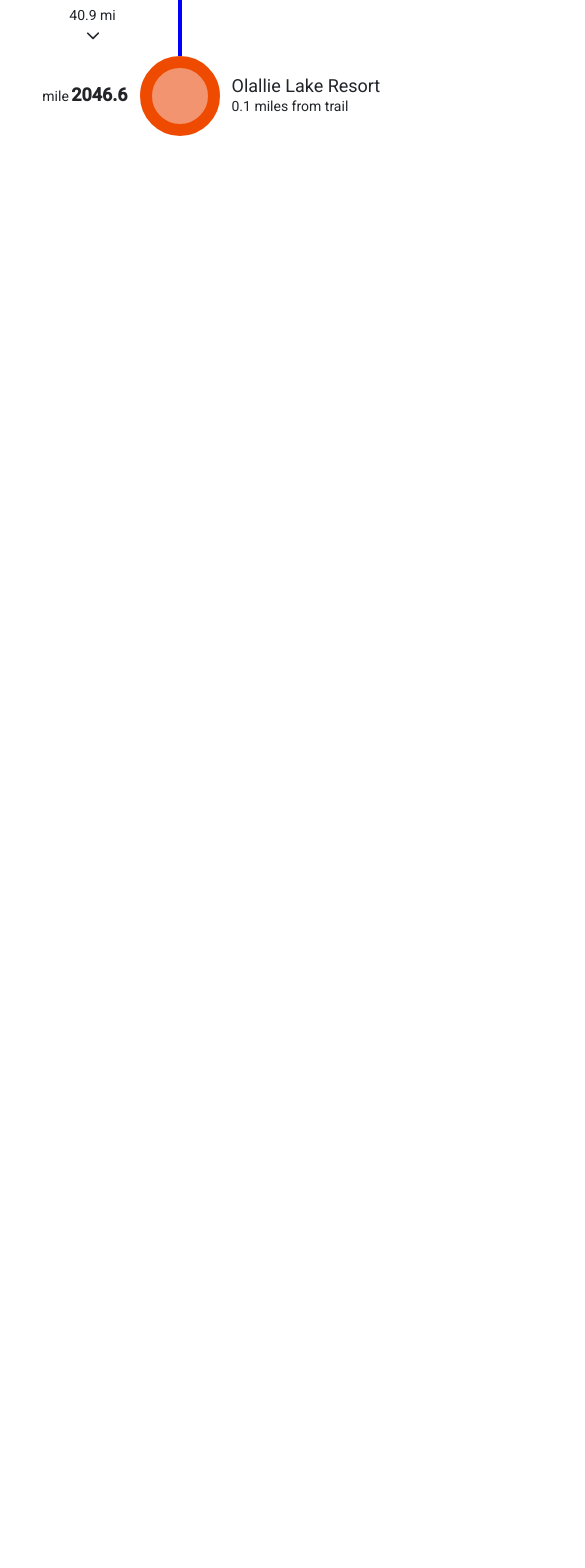
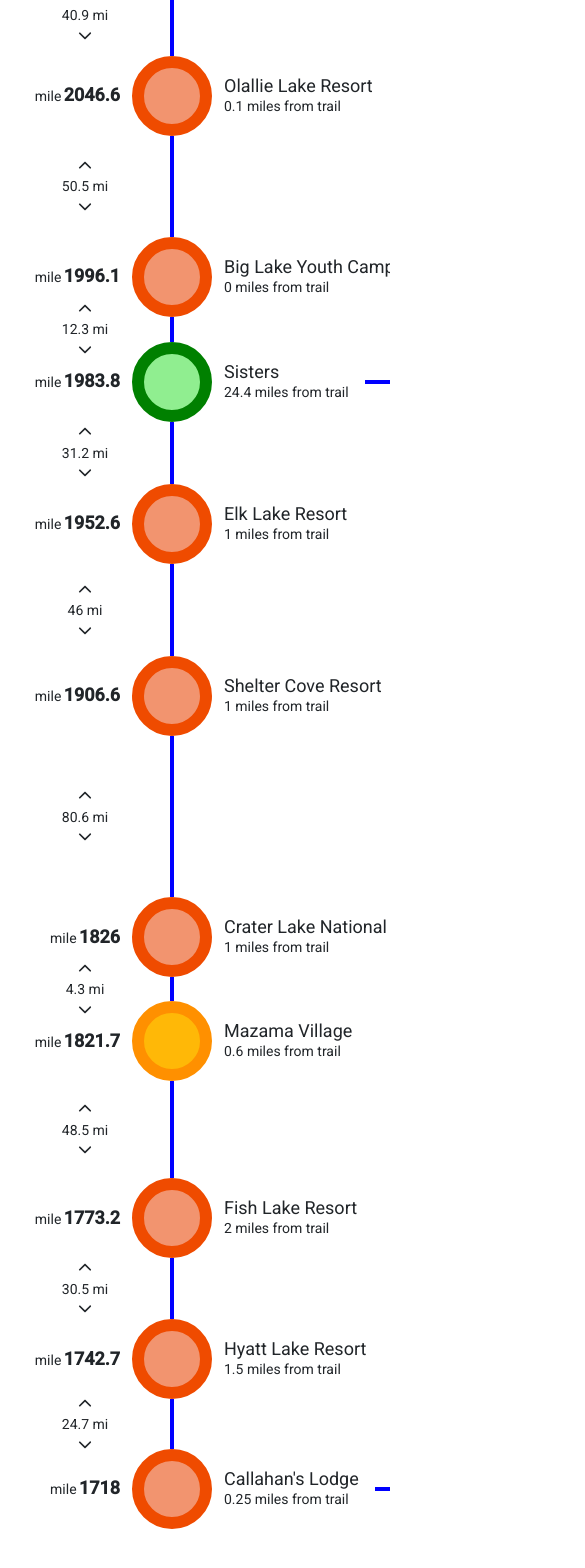
Before and after one commit to NicolasDontigny/thru-hiking-bigfoot, an Angular app: page / in a window 390 px wide. Shown: the part 1954-3522 px from the top of the page, 585 px wide, since content can reach past the window. Before the commit the page ends 2150 px from the top, so only its background shows below. Built offline with nearby package versions, Linux system fonts and the light colour scheme.

Commit message:
Made responsive with temporary solution

```diff
--- a/src/app/app.component.html
+++ b/src/app/app.component.html
@@ -6,6 +6,6 @@
   <span class="toolbar-spacer"></span>
 </mat-toolbar>
 
-<div class="container pt-3 pb-5">
+<div class="container pt-3 pb-5 px-0">
   <router-outlet></router-outlet>
 </div>
--- a/src/app/app.component.less
+++ b/src/app/app.component.less
@@ -5,3 +5,8 @@
 .toolbar-primary {
   font-size: 2.4rem;
 }
+
+.container {
+  width: 100vw;
+  max-width: 100vw;
+}
--- a/src/app/pages/home/home.component.less
+++ b/src/app/pages/home/home.component.less
@@ -0,0 +1,3 @@
+#home-timeline-container {
+  overflow-x: auto;
+}
--- a/src/app/pages/home/home.component.ts
+++ b/src/app/pages/home/home.component.ts
@@ -289,8 +289,8 @@
           description: '',
           icons: {
             favorite: false,
-            camping: false,
-            lodging: false,
+            camping: true,
+            lodging: true,
             restaurants: false,
             grocery: false,
             gearShop: false,
@@ -299,5 +299,294 @@
         },
       ],
     },
+    {
+      mileMarker: 1996.1,
+      locations: [
+        {
+          name: 'Big Lake Youth Camp',
+          milesFromTrail: 0,
+          locationType: ResupplyLocationType.resort,
+          resupplyType: ResupplyType.red,
+          description: '',
+          icons: {
+            favorite: true,
+            camping: false,
+            lodging: false,
+            restaurants: true,
+            grocery: false,
+            gearShop: false,
+            postOffice: true,
+          },
+        },
+      ],
+    },
+    {
+      mileMarker: 1983.8,
+      locations: [
+        {
+          // Also at 2000.9
+          name: 'Sisters',
+          milesFromTrail: 24.4,
+          locationType: ResupplyLocationType.town,
+          resupplyType: ResupplyType.green,
+          description: '',
+          icons: {
+            favorite: true,
+            camping: true,
+            lodging: true,
+            restaurants: true,
+            grocery: true,
+            gearShop: true,
+            postOffice: true,
+          },
+        },
+        {
+          // Also at 2000.9
+          name: 'Bend',
+          milesFromTrail: 38.1,
+          locationType: ResupplyLocationType.town,
+          resupplyType: ResupplyType.green,
+          description: '',
+          icons: {
+            favorite: false,
+            camping: true,
+            lodging: true,
+            restaurants: true,
+            grocery: true,
+            gearShop: true,
+            postOffice: true,
+          },
+        },
+      ],
+    },
+    {
+      mileMarker: 1952.6,
+      locations: [
+        {
+          name: 'Elk Lake Resort',
+          milesFromTrail: 1,
+          locationType: ResupplyLocationType.resort,
+          resupplyType: ResupplyType.red,
+          description: '',
+          icons: {
+            favorite: false,
+            camping: false,
+            lodging: true,
+            restaurants: true,
+            grocery: false,
+            gearShop: false,
+            postOffice: false,
+          },
+        },
+      ],
+    },
+    {
+      mileMarker: 1906.6,
+      locations: [
+        {
+          name: 'Shelter Cove Resort',
+          milesFromTrail: 1,
+          locationType: ResupplyLocationType.resort,
+          resupplyType: ResupplyType.red,
+          description: '',
+          icons: {
+            favorite: false,
+            camping: false,
+            lodging: true,
+            restaurants: true,
+            grocery: false,
+            gearShop: false,
+            postOffice: true,
+          },
+        },
+      ],
+    },
+    {
+      mileMarker: 1826,
+      locations: [
+        {
+          name: 'Crater Lake National Park',
+          // Need to verify
+          milesFromTrail: 1,
+          locationType: ResupplyLocationType.village,
+          resupplyType: ResupplyType.red,
+          description: '',
+          icons: {
+            favorite: false,
+            camping: false,
+            lodging: true,
+            restaurants: true,
+            grocery: false,
+            gearShop: false,
+            postOffice: true,
+          },
+        },
+      ],
+    },
+    {
+      mileMarker: 1821.7,
+      locations: [
+        {
+          name: 'Mazama Village',
+          milesFromTrail: 0.6,
+          locationType: ResupplyLocationType.village,
+          resupplyType: ResupplyType.orange,
+          description: '',
+          icons: {
+            favorite: false,
+            camping: true,
+            lodging: false,
+            restaurants: true,
+            grocery: false,
+            gearShop: false,
+            // Not Post Office
+            postOffice: true,
+          },
+        },
+      ],
+    },
+    {
+      mileMarker: 1773.2,
+      locations: [
+        {
+          name: 'Fish Lake Resort',
+          milesFromTrail: 2,
+          locationType: ResupplyLocationType.resort,
+          resupplyType: ResupplyType.red,
+          description: '',
+          icons: {
+            favorite: false,
+            camping: false,
+            lodging: true,
+            restaurants: true,
+            grocery: false,
+            gearShop: false,
+            postOffice: false,
+          },
+        },
+      ],
+    },
+    {
+      mileMarker: 1742.7,
+      locations: [
+        {
+          name: 'Hyatt Lake Resort',
+          milesFromTrail: 1.5,
+          locationType: ResupplyLocationType.resort,
+          resupplyType: ResupplyType.red,
+          description: '',
+          icons: {
+            favorite: false,
+            camping: false,
+            lodging: true,
+            restaurants: true,
+            grocery: false,
+            gearShop: false,
+            postOffice: false,
+          },
+        },
+      ],
+    },
+    {
+      mileMarker: 1718,
+      locations: [
+        {
+          name: 'Callahan\'s Lodge',
+          milesFromTrail: 0.25,
+          locationType: ResupplyLocationType.resort,
+          resupplyType: ResupplyType.red,
+          description: '',
+          icons: {
+            // Need more info
+            favorite: false,
+            camping: true,
+            lodging: true,
+            restaurants: true,
+            grocery: false,
+            gearShop: false,
+            postOffice: true,
+          },
+        },
+        {
+          name: 'Ashland',
+          milesFromTrail: 11,
+          locationType: ResupplyLocationType.town,
+          resupplyType: ResupplyType.green,
+          description: '',
+          icons: {
+            favorite: true,
+            camping: true,
+            lodging: true,
+            restaurants: true,
+            grocery: true,
+            gearShop: true,
+            postOffice: true,
+          },
+        },
+      ],
+    },
+    // {
+    //   mileMarker: 0,
+    //   locations: [
+    //     {
+    //       name: '',
+    //       milesFromTrail: 0,
+    //       locationType: ResupplyLocationType.village,
+    //       resupplyType: ResupplyType.orange,
+    //       description: '',
+    //       icons: {
+    //         favorite: false,
+    //         camping: true,
+    //         lodging: false,
+    //         restaurants: true,
+    //         grocery: false,
+    //         gearShop: false,
+    //         postOffice: true,
+    //       },
+    //     },
+    //   ],
+    // },
+    // {
+    //   mileMarker: 0,
+    //   locations: [
+    //     {
+    //       name: '',
+    //       milesFromTrail: 0,
+    //       locationType: ResupplyLocationType.village,
+    //       resupplyType: ResupplyType.orange,
+    //       description: '',
+    //       icons: {
+    //         favorite: false,
+    //         camping: true,
+    //         lodging: false,
+    //         restaurants: true,
+    //         grocery: false,
+    //         gearShop: false,
+    //         postOffice: true,
+    //       },
+    //     },
+    //   ],
+    // },
+    // {
+    //   mileMarker: 0,
+    //   locations: [
+    //     {
+    //       name: '',
+    //       milesFromTrail: 0,
+    //       locationType: ResupplyLocationType.village,
+    //       resupplyType: ResupplyType.orange,
+    //       description: '',
+    //       icons: {
+    //         favorite: false,
+    //         camping: true,
+    //         lodging: false,
+    //         restaurants: true,
+    //         grocery: false,
+    //         gearShop: false,
+    //         postOffice: true,
+    //       },
+    //     },
+    //   ],
+    // },
   ];
 }
--- a/src/app/shared/resupply-timeline/resupply-timeline.component.less
+++ b/src/app/shared/resupply-timeline/resupply-timeline.component.less
@@ -1,7 +1,12 @@
-#timeline-container ul.timeline-list {
-  padding: 2rem 0;
+#timeline-container {
+  // Find a way to calculate this width automatically, so the timeline points don't shrink
+  width: 120rem;
 
-  li.timeline-resupply-point {
-    list-style: none;
+  ul.timeline-list {
+    padding: 2rem 0;
+
+    li.timeline-resupply-point {
+      list-style: none;
+    }
   }
 }
```
